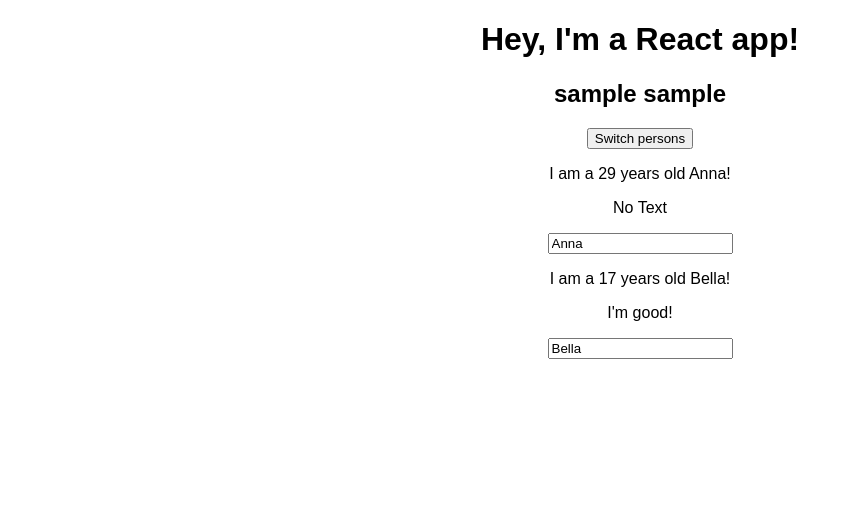
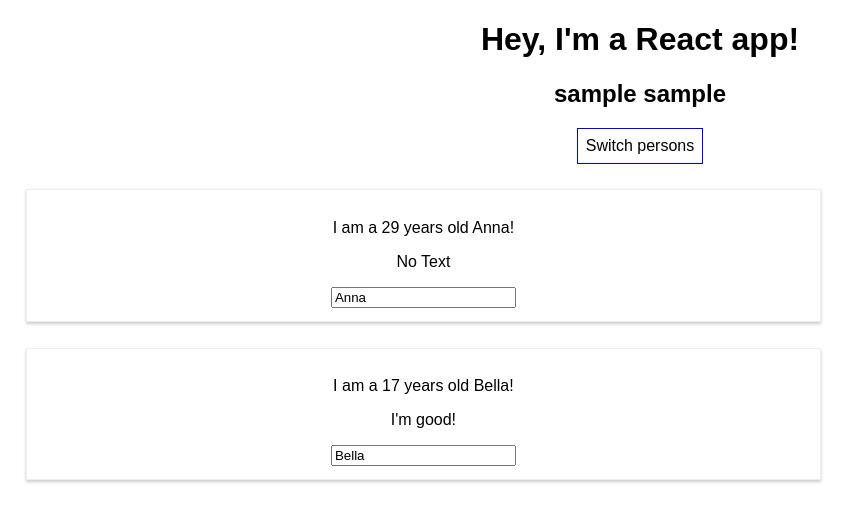
Before and after one commit to AnatolyUss/react-training, a React (Create React App) app: page / in a window 1280 px wide. Shown: the top 522 px of the page, without its empty margins (0-860 px from the left). Built offline with nearby package versions, Linux system fonts and the light colour scheme.

Commit message:
improved Person component

```diff
--- a/src/App.js
+++ b/src/App.js
@@ -1,6 +1,6 @@
 import React, { Component } from 'react';
 import './App.css';
-import Person from './Person/Person.js';
+import Person from './Person/Person';
 
 class App extends Component {
   constructor(props) {
@@ -34,11 +34,19 @@
   }
 
   render() {
+    const style = {
+      backgroundColor: 'white',
+      font: 'inherit',
+      border: '1px solid blue',
+      padding: '8px',
+      cursor: 'pointer'
+    };
+
     return (
       <div className="App">
         <h1>Hey, I'm a React app!</h1>
         <h2>{this.state.sample_attribute}</h2>
-        <button onClick={this.switchPersonsHandler}>Switch persons</button>
+        <button style={style} onClick={this.switchPersonsHandler}>Switch persons</button>
 
         <Person
           click={this.switchPersonsHandler} changed={this.nameChangedHandler}
--- a/src/Person/Person.css
+++ b/src/Person/Person.css
@@ -0,0 +1,8 @@
+.Person {
+    width: 60%;
+    margin: 2%;
+    border: 1px solid #eee;
+    box-shadow: 0 2px 3px #ccc;
+    padding: 1%;
+    text-align: center;
+}
--- a/src/Person/Person.js
+++ b/src/Person/Person.js
@@ -1,5 +1,5 @@
 import React, { Component } from 'react';
-// import Person from './Person.css';
+import './Person.css';
 
 class Person extends Component {
   constructor(props) {
@@ -8,7 +8,7 @@
 
   render() {
     return (
-      <div>
+      <div className="Person">
         <p>I am a {this.props.age} years old {this.props.name}!</p>
         <p onClick={this.props.click}>{this.props.children || 'No Text'}</p>
         <input type="text" onChange={this.props.changed} value={this.props.name} />
```
